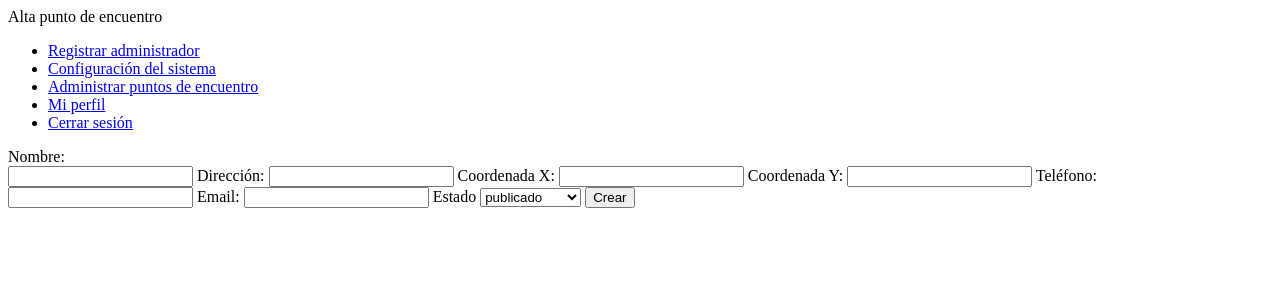
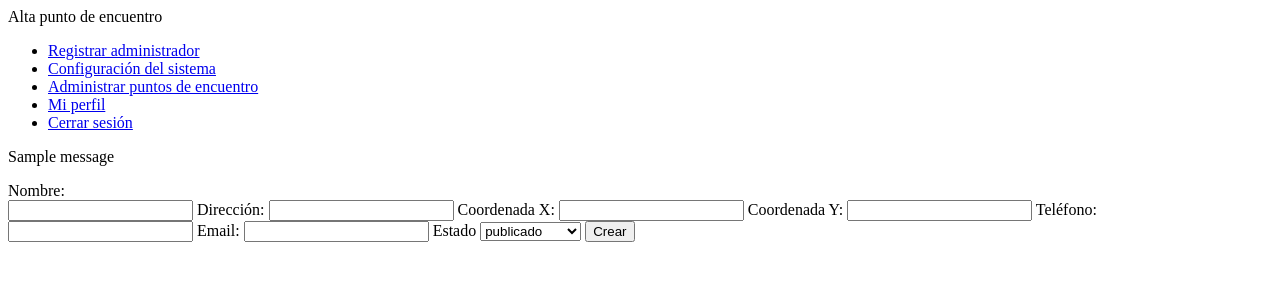
Before and after one commit to DavidScoffield/InundaSafe-PS1-2021, a Flask app: page /meeting-point/new in a window 1280 px wide. Shown: the top 300 px of the page. Run offline with Flask 2, Linux system fonts and the light colour scheme; tables that the repository leaves empty hold one stand-in row (values such as "Sample post"); one stand-in notice (Sample message) is shown.

Commit message:
Agrego mensajes en la vista
Indicará si puedo guardarse el punto de encuentro o si ocurrió algún error

```diff
--- a/app/templates/meeting_point/new.html
+++ b/app/templates/meeting_point/new.html
@@ -9,6 +9,14 @@
 {% block navbar %} {{ super() }} {% endblock %}
 
 {% block content %}
+
+{% with messages = get_flashed_messages() %}
+
+    {% for message in messages %}
+        <p>{{message}}</p>
+    {% endfor %}
+
+{% endwith %}
 
 <form method="POST">
     <label for="name">Nombre:</label><br>
```
